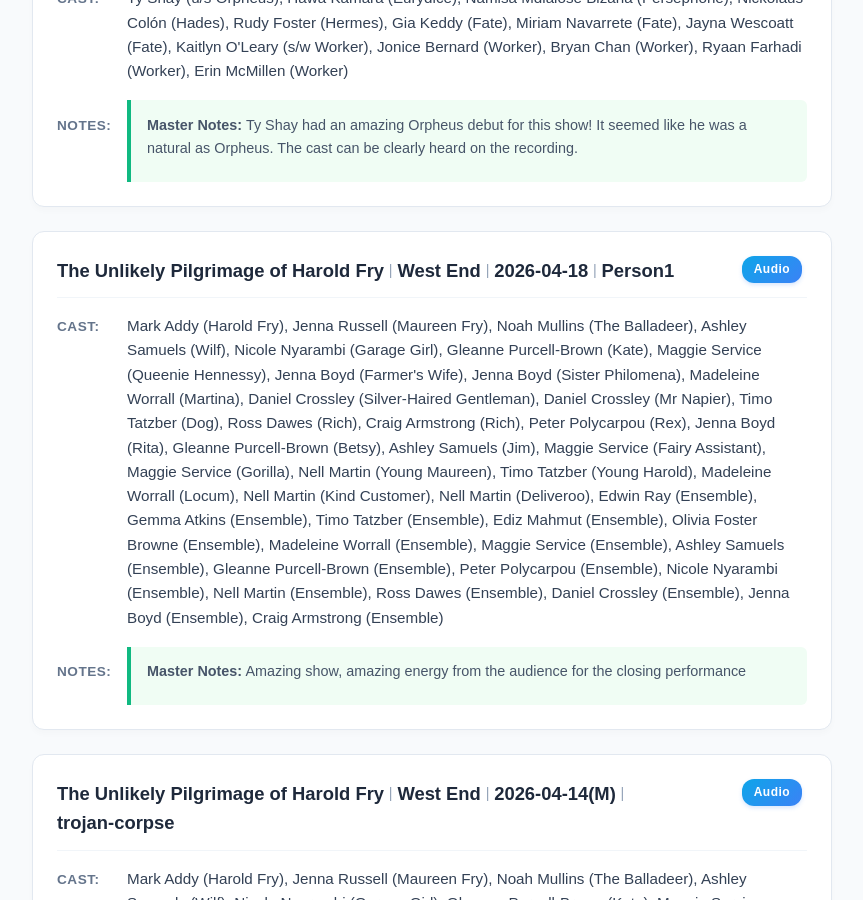
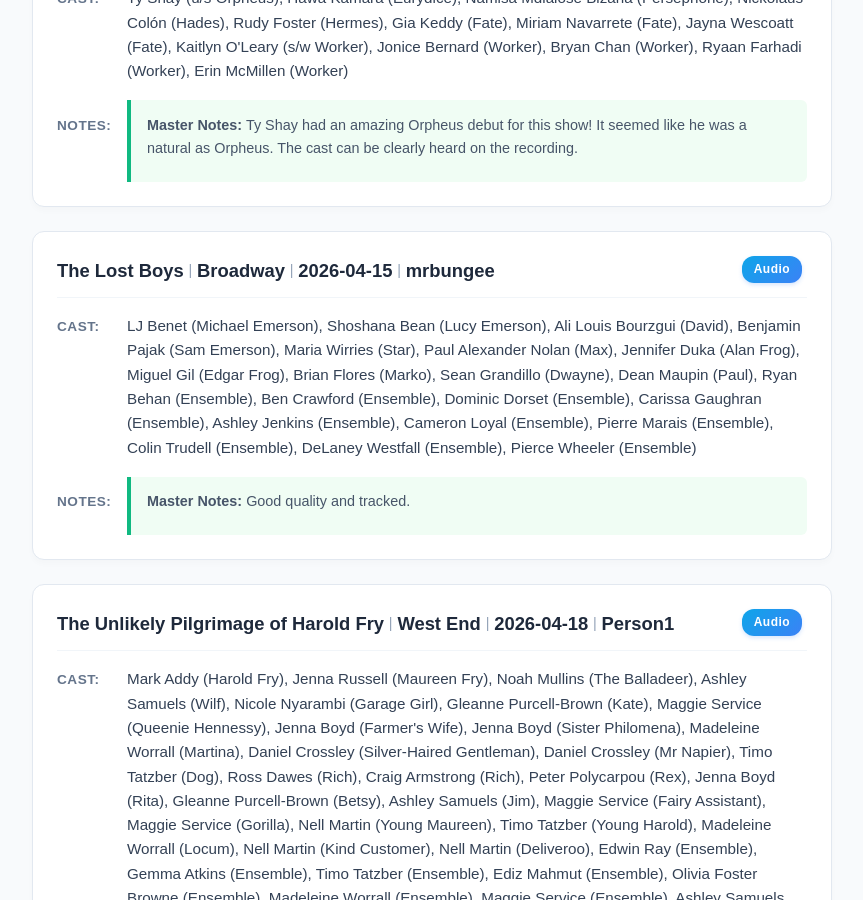
Before and after one commit to DireSpider/direspider.github.io, a Jekyll site: the page built from wants/index.html, in a window 1280 px wide and 900 px high, scrolled down 23781 px. Shown: the whole window, without its empty margins (208-1071 px from the left). Built offline with Jekyll 4.4.1, drawn with Linux system fonts in a browser that asks for light colours; some of the changed text lies outside the part shown.

Commit message:
update my wants include html

```diff
--- a/_includes/wants.html
+++ b/_includes/wants.html
@@ -2788,6 +2788,53 @@
  <div class="header">
 
           <div class="header-info">
+            <span>The Lost Boys</span>
+            <span class="separator">|</span>
+            <span>Broadway</span>
+            <span class="separator">|</span>
+            <span>2026-04-15</span>
+            <span class="separator">|</span>
+            <span>mrbungee</span>
+          </div>
+
+          <div class ="header-badges">
+        <span class="media-type-badge">audio</span>
+
+
+
+
+
+             </div>
+
+        </div>
+
+<div class="info-section">
+<span class="label">Cast:</span>
+<span id="cast-display" class="content-text">
+LJ Benet (Michael Emerson), Shoshana Bean (Lucy Emerson), Ali Louis Bourzgui (David), Benjamin Pajak (Sam Emerson), Maria Wirries (Star), Paul Alexander Nolan (Max), Jennifer Duka (Alan Frog), Miguel Gil (Edgar Frog), Brian Flores (Marko), Sean Grandillo (Dwayne), Dean Maupin (Paul), Ryan Behan (Ensemble), Ben Crawford (Ensemble), Dominic Dorset (Ensemble), Carissa Gaughran (Ensemble), Ashley Jenkins (Ensemble), Cameron Loyal (Ensemble), Pierre Marais (Ensemble), Colin Trudell (Ensemble), DeLaney Westfall (Ensemble), Pierce Wheeler (Ensemble)
+</span>
+</div>
+
+
+      <div class="info-section">
+          <span class="label">Notes:</span>
+          <div class="notes-text">
+
+
+              <div style="margin-bottom: 0.5rem;">
+                  <strong>Master Notes:</strong> Good quality and tracked.
+              </div>
+
+
+
+
+          </div>
+      </div>
+
+</div><div class="recording-card">
+ <div class="header">
+
+          <div class="header-info">
             <span>The Unlikely Pilgrimage of Harold Fry</span>
             <span class="separator">|</span>
             <span>West End</span>
@@ -3090,7 +3137,7 @@
 
 
               <div style="margin-bottom: 0.5rem;">
-                  <strong>Master Notes:</strong> Occasional audience coughs and creaking, one phone goes off. Rustling at 01:46:20 is me accidentally dropping my binoculars before letting someone out of the row. Includes photos of castboard.
+                  <strong>Master Notes:</strong> Occasional audience coughs and creaking, one phone goes off. Rustling at 01:46:20 is me accidentally dropping my binoculars before letting someone out of the row. Includes 2 cast boards.
               </div>
 
 
```
